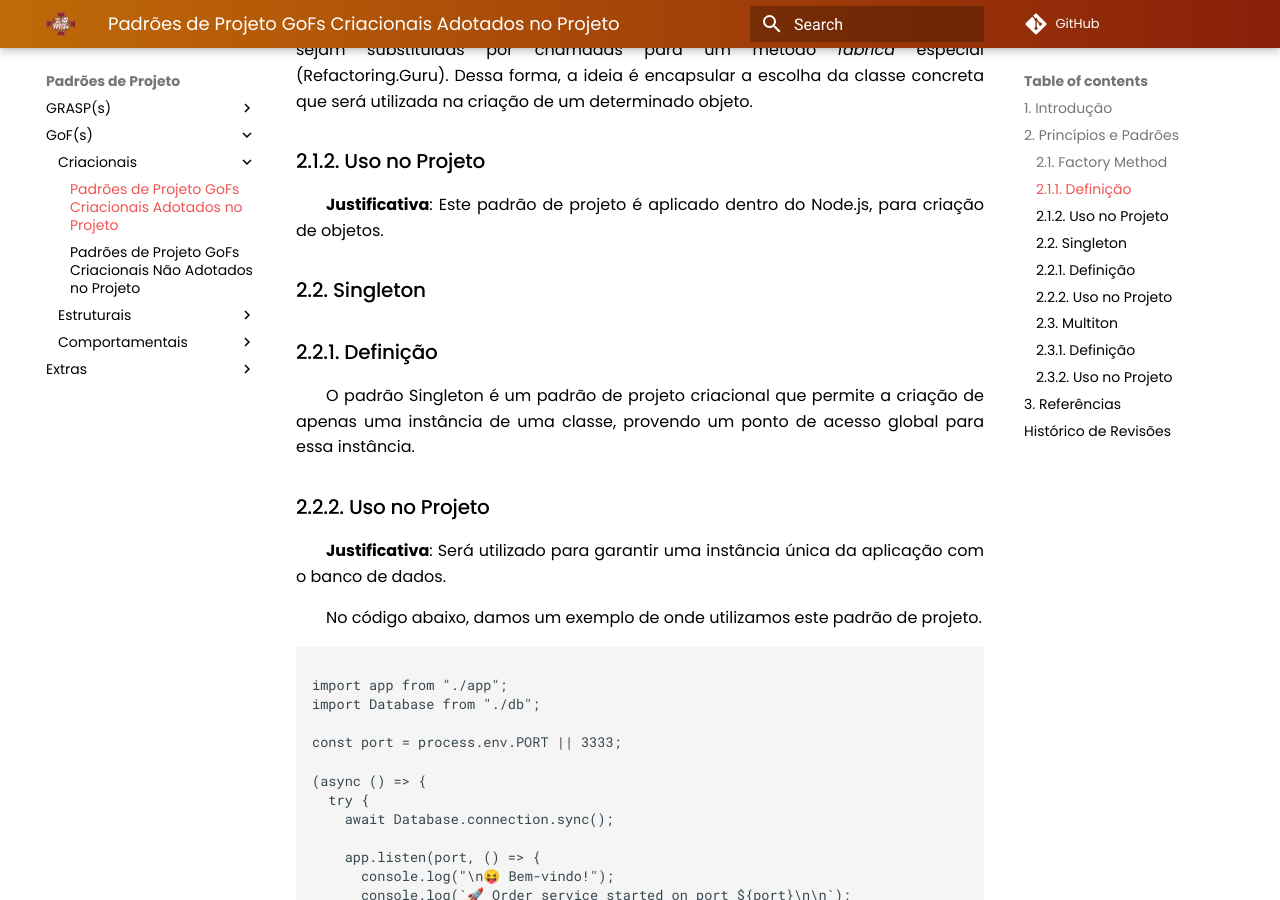
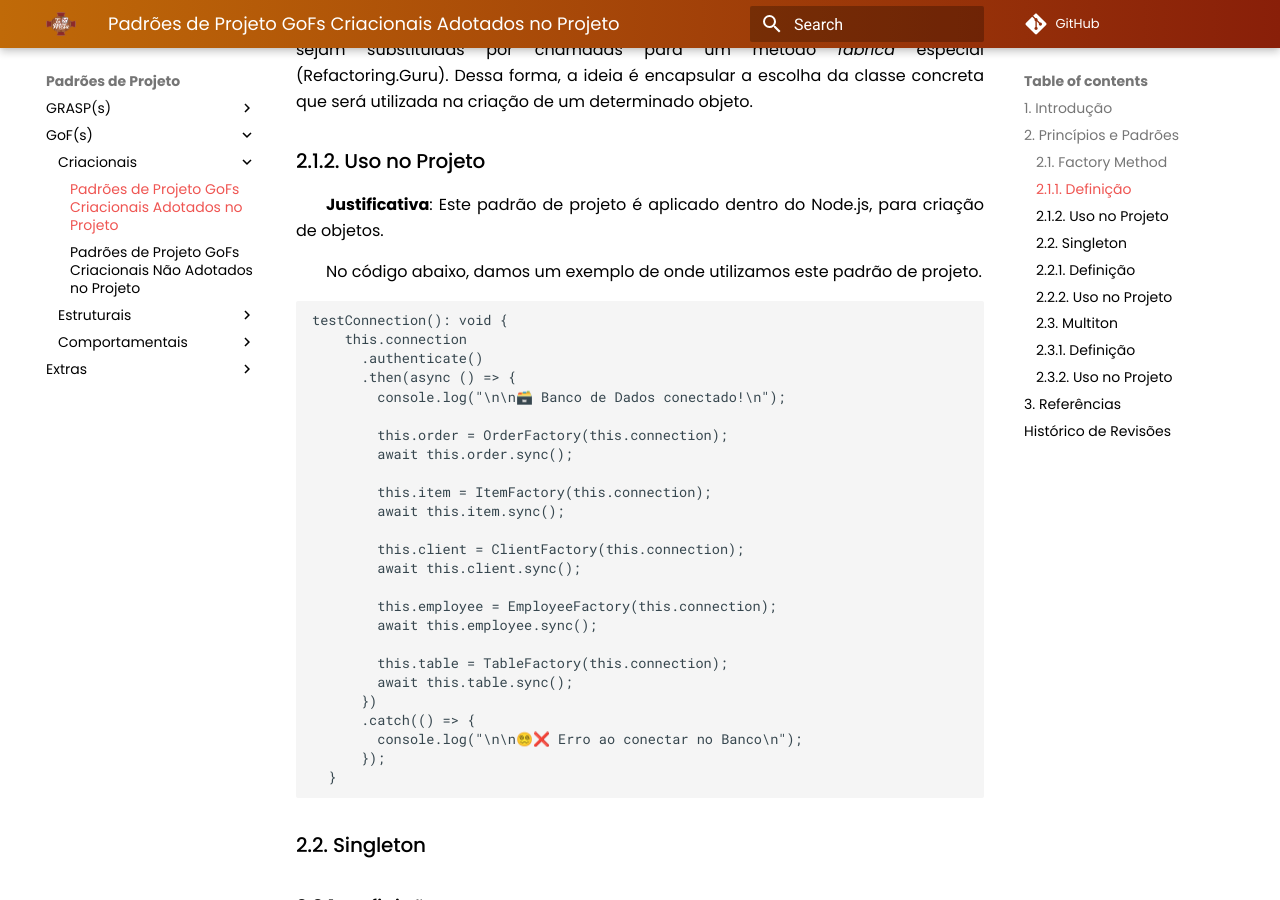
Before and after one commit to UnBArqDsw2021-1/2021.1_G02_TaNaMesa_docs, an MkDocs documentation site: the page built from docs/3-Padroes-de-Projeto/GoFs/Criacionais/Padroes-Adotados-no-Projeto.md, in a window 1280 px wide and 900 px high, scrolled down 805 px. Built offline with MkDocs 1.6.1 and Material for MkDocs 9.7.7, drawn with Linux system fonts in a browser that asks for light colours; comment, search, counter and statistics services are not loaded; some of the changed text lies outside the part shown.

Commit message:
(#107) Adicionando codigos Gofs criacionais

````diff
--- a/docs/3-Padroes-de-Projeto/GoFs/Criacionais/Padroes-Adotados-no-Projeto.md
+++ b/docs/3-Padroes-de-Projeto/GoFs/Criacionais/Padroes-Adotados-no-Projeto.md
@@ -26,6 +26,35 @@
 
 **Justificativa**: Este padrão de projeto é aplicado dentro do Node.js, para criação de objetos.
 
+No código abaixo, damos um exemplo de onde utilizamos este padrão de projeto.
+
+```
+testConnection(): void {
+    this.connection
+      .authenticate()
+      .then(async () => {
+        console.log("\n\n🗃️ Banco de Dados conectado!\n");
+
+        this.order = OrderFactory(this.connection);
+        await this.order.sync();
+
+        this.item = ItemFactory(this.connection);
+        await this.item.sync();
+
+        this.client = ClientFactory(this.connection);
+        await this.client.sync();
+
+        this.employee = EmployeeFactory(this.connection);
+        await this.employee.sync();
+
+        this.table = TableFactory(this.connection);
+        await this.table.sync();
+      })
+      .catch(() => {
+        console.log("\n\n😵‍💫❌ Erro ao conectar no Banco\n");
+      });
+  }
+```
 ### 2.2. Singleton
 ### 2.2.1. Definição
 
@@ -72,6 +101,31 @@
 
 **Justificativa**: Uma das aplicações no projeto será para a criação de componentes no React, em que será possível instanciar diversos componentes iguais, mas que possuem informações diferentes.
 
+No código abaixo, damos um exemplo de onde utilizamos este padrão de projeto.
+O multiton permite a criação de diversos componentes iguais, mas com informações
+distintas. Um dos exemplos são os itens da tela de Pedidos.
+
+```
+interface Item {
+  quantity: number;
+  name: string;
+  price: number;
+  obs?: string;
+}
+```
+
+```
+return (
+  <Item>
+    <h2>
+      {item.quantity}x {item.name}
+      {item.obs ? <h3>Observação: {item.obs}</h3> : <br />}
+    </h2>
+    <h2>R$ {item.price.toFixed(2)}</h2>
+  </Item>
+);
+```
+
 ## 3. Referências
 
 > - REFACTORING GURU. Factory Method. Disponível em: <https://refactoring.guru/design-patterns/factory-method>. Acesso em 30 de ago. de 2021.
````
